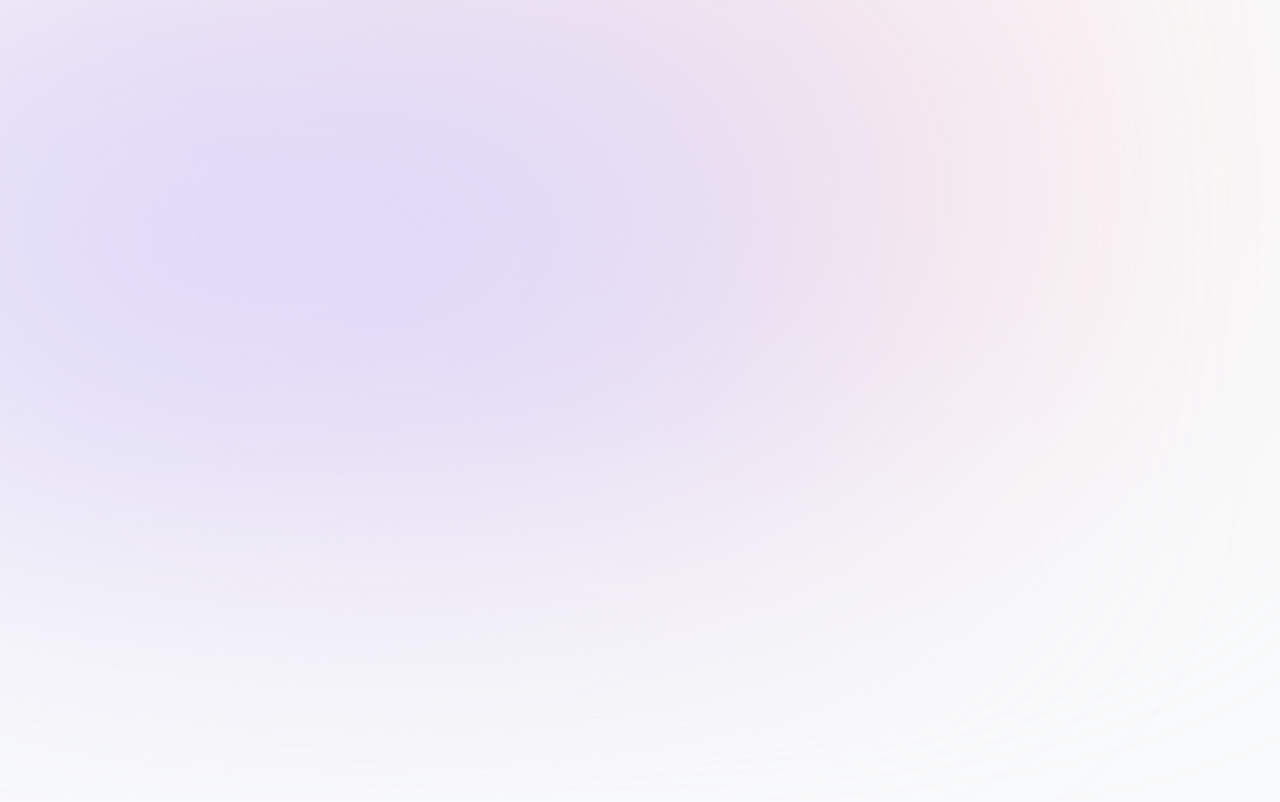
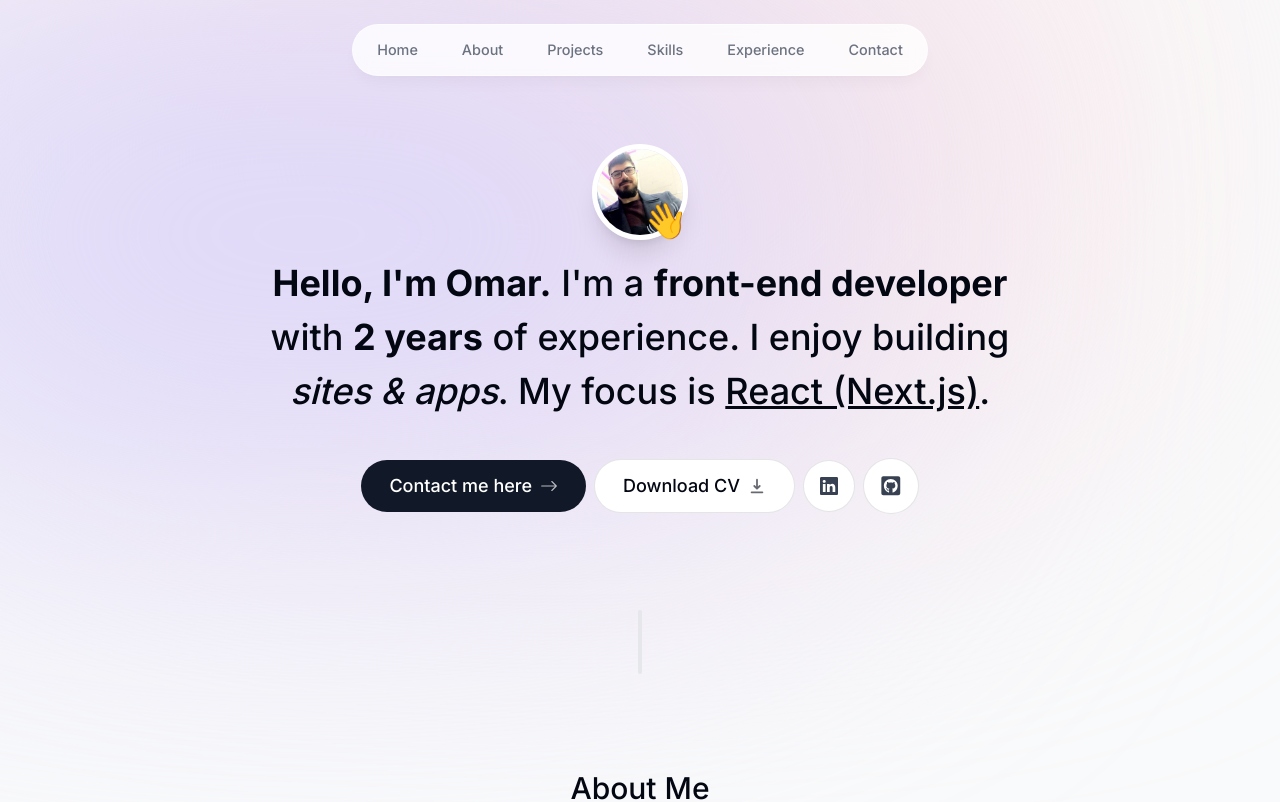
Before and after one commit to OmarBassatni97/omar-portfilio-2.0, a Next.js app: page / in a window 1280 px wide. Shown: the top 802 px of the page. Built offline with nearby package versions, Linux system fonts and the light colour scheme.

Commit message:
adding home and about section

```diff
--- a/app/layout.tsx
+++ b/app/layout.tsx
@@ -1,3 +1,4 @@
+import Header from '@/components/Header'
 import './globals.css'
 import type { Metadata } from 'next'
 import { Inter } from 'next/font/google'
@@ -17,7 +18,7 @@ export default function RootLayout({
   return (
     <html lang="en">
       <body className={`${inter.className}
-       bg-gray-50 text-gray-950 relative`}>
+       bg-gray-50 text-gray-950 relative pt-28 sm:pt-36`}>
         <div className='bg-[#fbe2e3] absolute top-[-6rem] -z-10 right-[11rem]
         h-[31.25rem] w-[31.25rem] rounded-full blur-[10rem]
         sm:w-[68.65rem]
@@ -25,6 +26,7 @@ export default function RootLayout({
         <div className='bg-[#dbd7fb] absolute top-[-1rem] -z-10 left-[-35rem]
         h-[31.25rem] w-[50rem] rounded-full blur-[10rem]
         sm:w-[68.65rem] md:left-[-33rem] lg:left[-28rem] xl:left-[-15rem] 2xl:left-[-5rem]'></div>
+        <Header/>
         {children}
         </body>
     </html>
--- a/app/page.tsx
+++ b/app/page.tsx
@@ -1,9 +1,14 @@
+import About from "@/components/About";
+import Intro from "@/components/Intro";
+import SectionDivider from "@/components/SectionDivider";
 
 
 export default function Home() {
   return (
-    <main className="">
-
+    <main className="flex flex-col items-center px-4">
+      <Intro/>
+      <SectionDivider/>
+      <About/>
     </main>
   )
 }
--- /dev/null
+++ b/components/About.tsx
@@ -0,0 +1,14 @@
+import React from 'react'
+import SectionHeading from './SectionHeading'
+
+const About = () => {
+    return (
+        <section className='mb-28 max-w-[45rem] text-center leading-8 sm:mb-40'>
+            <SectionHeading>About me</SectionHeading>
+            <p className='mb-3'>👋Hello, I'm Omar Bassatni, a dedicated Frontend Developer with a strong passion for crafting intuitive and visually appealing digital experiences. With a solid foundation in React.js and Next.js, I specialize in turning creative ideas into functional and user-friendly web applications.</p>
+            <p className='mb-3'>🌟 Passionate about continuous learning, I thrive on staying up-to-date with the latest trends and best practices in frontend development. I believe that great code is born from a combination of creativity and precision, and I'm dedicated to achieving that balance in every project I undertake.</p>
+        </section>
+    )
+}
+
+export default About
--- /dev/null
+++ b/components/Header.tsx
@@ -0,0 +1,26 @@
+'use client'
+import React from 'react'
+import { motion } from 'framer-motion'
+import { links } from '@/lib/data'
+import Link from 'next/link'
+const Header = () => {
+    return (
+        <header className='z-[999] relative'>
+            <motion.div className="fixed top-0 left-1/2 h-[4.5rem] w-full rounded-none border border-white border-opacity-40 bg-white bg-opacity-80 shadow-lg shadow-black/[0.03] backdrop-blur-[0.5rem] sm:top-6 sm:h-[3.25rem] sm:w-[36rem] sm:rounded-full dark:bg-gray-950 dark:border-black/40 dark:bg-opacity-75"
+                initial={{ y: -100, x: "-50%", opacity: 0 }}
+                animate={{ y: 0, x: "-50%", opacity: 1 }}
+            ></motion.div>
+            <nav className="flex fixed top-[0.15rem] left-1/2 h-12 -translate-x-1/2 py-2 sm:top-[1.3rem] sm:h-[initial] sm:py-0">
+                <ul className='flex w-[22rem] flex-wrap items-center justify-center gap-y-1 text-[0.9rem] font-medium text-gray-500 sm:w-[initial] sm:flex-nowrap sm:gap-5'>
+                    {links.map(link => (
+                        <motion.li initial={{y:-100, opacity:0}} animate={{y:0, opacity:1}} className='h-3/4 flex item-center justify-center' key={link.hash}>
+                            <Link className='flex w-full item-center justify-center px-3 py-3 hover:text-gray-950 transition' href={link.hash}>{link.name}</Link>
+                        </motion.li>
+                    ))}
+                </ul>
+            </nav>
+        </header>
+    )
+}
+
+export default Header
--- /dev/null
+++ b/components/Intro.tsx
@@ -0,0 +1,68 @@
+'use client'
+import Image from 'next/image'
+import React from 'react'
+import { motion } from 'framer-motion'
+import Link from 'next/link'
+import { BsArrowRight, BsGithub, BsLinkedin } from 'react-icons/bs'
+import { HiDownload } from 'react-icons/hi'
+import { FaGithubSquare } from 'react-icons/fa'
+
+const Intro = () => {
+    return (
+        <section className='mb-28 max-w-[50rem] text-center sm:mb-0'>
+            <div className='flex items-center justify-center'>
+                <div className='relative'>
+                    <motion.div
+                        initial={{ opacity: 0, scale: 0 }}
+                        animate={{ opacity: 1, scale: 1 }}
+                        transition={{
+                            type: 'tween',
+                            duration: 0.25
+                        }}
+
+                    >
+                        <Image className='h-24 w-24 rounded-full border-[0.35rem] shadow-xl object-cover border-white' src='/Omar.jpeg' alt='omar' width='200' height='200' quality='100' priority={true} />
+                    </motion.div>
+                    <motion.span
+                        initial={{ opacity: 0, scale: 0 }}
+                        animate={{ opacity: 1, scale: 1 }}
+                        transition={{
+                            type: 'spring',
+                            stiffness: 125,
+                            delay: 0.1,
+                            duration: 0.7
+                        }}
+                        className='text-4xl absolute bottom-0 right-0'>👋</motion.span>
+                </div>
+            </div>
+            <motion.h1
+                initial={{ opacity: 0, y: 100 }}
+                animate={{ opacity: 1, y: 0 }}
+                className='!leading-[1.5] mb-10 mt-4 px-4 text-2xl font-medium sm:text-4xl'>
+                <span className="font-bold">Hello, I'm Omar.</span> I'm a{" "}
+                <span className="font-bold">front-end developer</span> with{" "}
+                <span className="font-bold">2 years</span> of experience. I enjoy
+                building <span className="italic">sites & apps</span>. My focus is{" "}
+                <span className="underline">React (Next.js)</span>.
+            </motion.h1>
+            <motion.div
+                initial={{ opacity: 0, y: 100 }}
+                animate={{ opacity: 1, y: 0 }}
+                transition={{
+                    delay: 0.2
+                }}
+                className='flex gap-2 flex-col sm:flex-row items-center justify-center px-4 text-lg font-medium'>
+                <Link href='#contact'
+                    className='bg-gray-900 group text-white px-7 py-3 flex items-center gap-2 rounded-full outline-none focus:scale-110 hover:scale-110 hover:bg-gray-950 active:scale-105 transition'
+                >
+                    Contact me here <BsArrowRight className='opacity-70 group-hover:translate-x-1 transition' />
+                </Link>
+                <a href="/OmarBasatni_CV.pdf" download className='cursor-pointer border border-black/10 bg-white px-7 py-3 flex items-center gap-2 rounded-full outline-none focus:scale-110 hover:scale-110 active:scale-105 transition group'>Download CV <HiDownload className='opacity-60 group-hover:translate-y-1 transition' /></a>
+                <a href="https://www.linkedin.com/in/omar-bassatni-40a762188/" target='_blank' className='bg-white text-gray-700 hover:text-gray-950 p-4 flex items-center gap-2 rounded-full focus:scale-[1.15] hover:scale-[1.15] active:scale-105 transition border border-black/10 outline-none'><BsLinkedin /></a>
+                <a href="https://github.com/OmarBassatni97" target='_blank' className='bg-white text-gray-700 hover:text-gray-950 p-4 flex items-center gap-2 rounded-full text-[1.35rem] focus:scale-[1.15] hover:scale-[1.15] active:scale-105 transition border border-black/10 outline-none'><FaGithubSquare /></a>
+            </motion.div>
+        </section>
+    )
+}
+
+export default Intro
--- /dev/null
+++ b/components/SectionDivider.tsx
@@ -0,0 +1,16 @@
+'use client'
+import React from 'react'
+import { motion } from 'framer-motion'
+const SectionDivider = () => {
+    return (
+        <motion.div initial={{ opacity: 0, y: 100 }}
+            animate={{ opacity: 1, y: 0 }}
+            transition={{
+                delay: 0.225
+            }}
+            className='bg-gray-200 my-24 h-16 w-1 rounded-full hidden sm:block'>
+        </motion.div>
+    )
+}
+
+export default SectionDivider
--- /dev/null
+++ b/components/SectionHeading.tsx
@@ -0,0 +1,13 @@
+import React from 'react'
+type SectionHeadingProps = {
+    children: React.ReactNode
+}
+const SectionHeading = ({ children }: SectionHeadingProps) => {
+    return (
+        <h2 className='text-3xl font-medium capitalize mb-8'>
+            {children}
+        </h2>
+    )
+}
+
+export default SectionHeading
--- a/package.json
+++ b/package.json
@@ -15,6 +15,7 @@
     "autoprefixer": "10.4.16",
     "eslint": "8.49.0",
     "eslint-config-next": "13.5.2",
+    "framer-motion": "^10.16.4",
     "next": "13.5.2",
     "postcss": "8.4.30",
     "react": "18.2.0",
```
Also changed, not shown: .eslintrc.json, public/Omar.jpeg (added), 1 other file (tests, documents, lock files or other folders).
